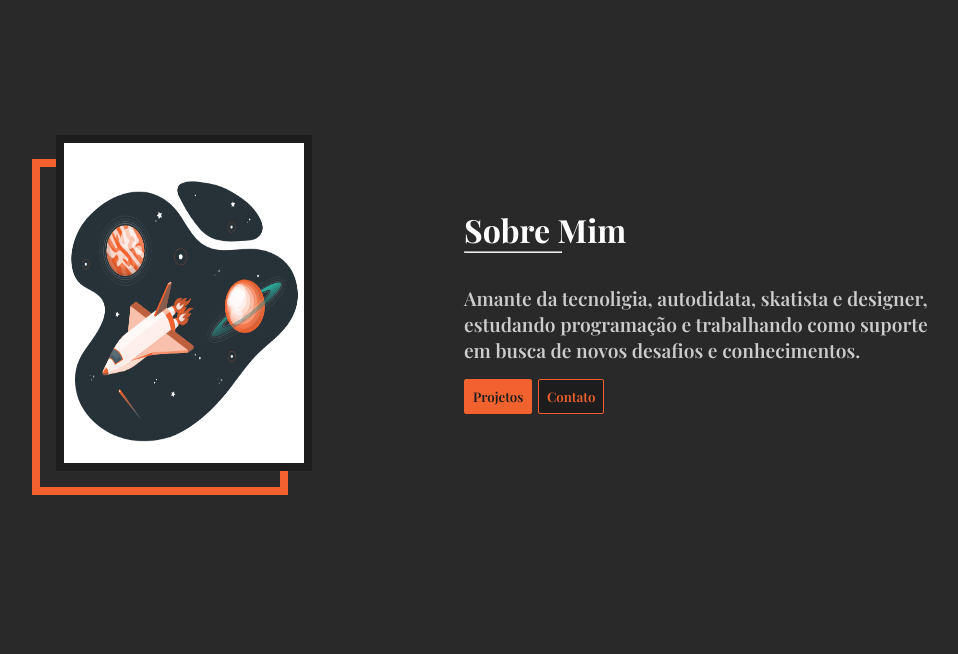
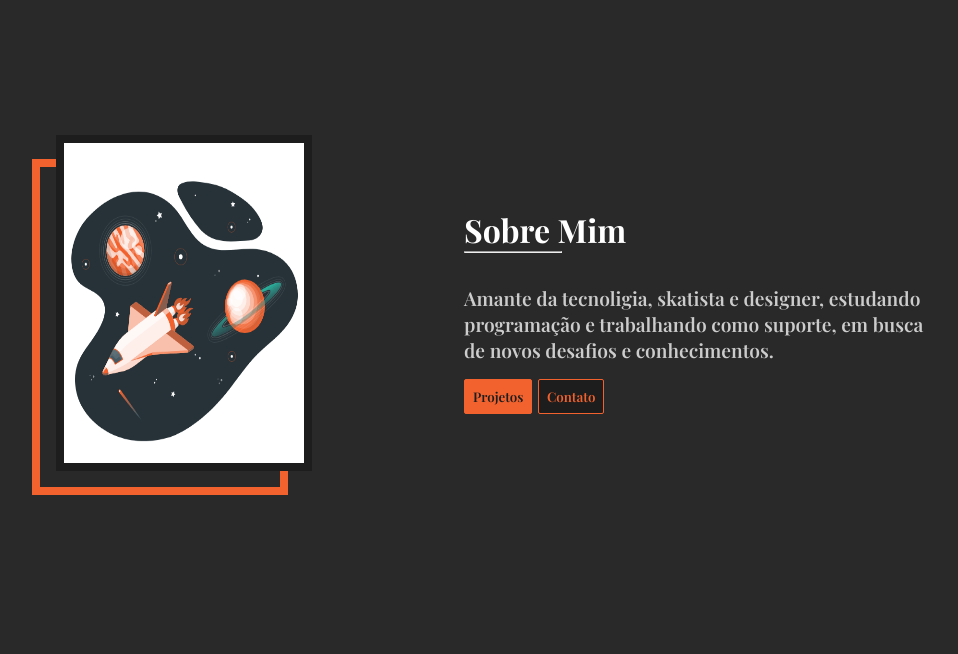
Before and after one commit to luis-botelho/Portfolio, a Flask app: page / in a window 1280 px wide. Shown: the part 988-1642 px from the top of the page, without its empty margins (192-1150 px from the left). Run offline with Flask 2, Linux system fonts and the light colour scheme; some libraries are stand-ins or nearby versions.

Commit message:
editing .aboutclass

```diff
--- a/templates/index.html
+++ b/templates/index.html
@@ -48,7 +48,7 @@
             <h2>Sobre Mim</h2>
             <hr>
             <p>
-                Amante da tecnoligia, autodidata, skatista e designer, estudando programação e trabalhando como suporte
+                Amante da tecnoligia, skatista e designer, estudando programação e trabalhando como suporte,
                 em busca de novos desafios e conhecimentos.
             </p>
             <a href="#projects"><button class="btnProjects">Projetos</button></a>
```
